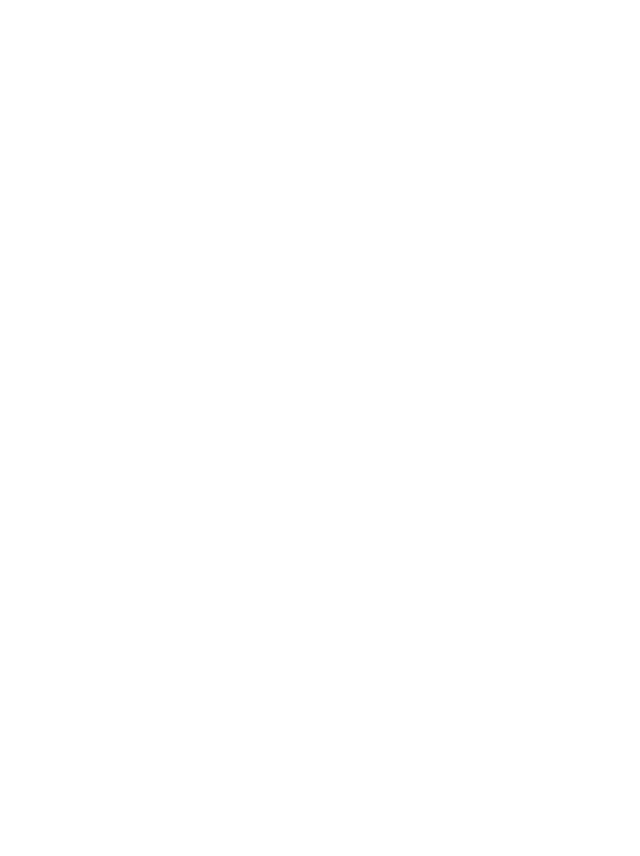
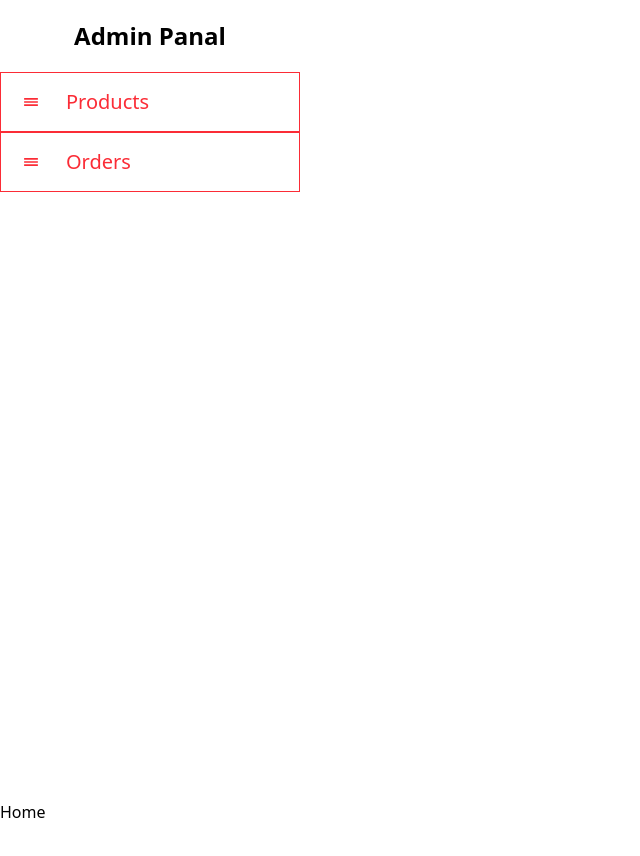
Before and after one commit to nimesh-com/fullstack-frontend, a React (Vite) app: page /admin in a window 1280 px wide. Before the commit this address had no page. Shown: the top 856 px of the page, without its empty margins (0-640 px from the left). Before the commit the page ends 800 px from the top, so only its background shows below. Built offline with nearby package versions, Linux system fonts and the light colour scheme.

Commit message:
Day - 11

```diff
--- a/package.json
+++ b/package.json
@@ -13,6 +13,7 @@
     "@tailwindcss/vite": "^4.1.11",
     "react": "^19.1.0",
     "react-dom": "^19.1.0",
+    "react-icons": "^5.5.0",
     "react-router-dom": "^7.7.0",
     "tailwindcss": "^4.1.11"
   },
--- a/src/App.jsx
+++ b/src/App.jsx
@@ -4,6 +4,7 @@
 import Home from "./Pages/home";
 import Login from "./Pages/login";
 import Test from "./Pages/test";
+import AdminPage from "./Pages/adminPage";
 
 function App() {
   return (
@@ -13,6 +14,7 @@
           <Route path="/" element={<Home/>} />
           <Route path="/login" element={<Login/>}/>
           <Route path = "/test" element={<Test/>}/>
+          <Route path="/admin/*" element={<AdminPage/>} />
         </Routes>
       </div>
     </BrowserRouter>
--- /dev/null
+++ b/src/Pages/adminPage.jsx
@@ -0,0 +1,33 @@
+import { Link, Route, Routes } from "react-router-dom";
+import { IoReorderThreeSharp } from "react-icons/io5";
+
+export default function AdminPage() {
+  return (
+    <div className=" w-full h-screen  justify-center">
+      <div className="w-[300px] h-full flex flex-col items-center">
+        <span className=" font-bold text-2xl my-5">Admin Panal</span>
+        <Link
+          className="flex flex-row h-[60px] w-full border items-center text-xl p-[20px] text-red-500 gap-[25px]"
+          to="/admin/products"
+        >
+          <IoReorderThreeSharp />
+          Products
+        </Link>
+        <Link
+          className="flex flex-row h-[60px] w-full border items-center text-xl p-[20px]  text-red-500 gap-[25px]"
+          to="/admin/orders"
+        >
+          <IoReorderThreeSharp />
+          Orders
+        </Link>
+      </div>
+      <div className="w-[calc(100%-100px)] h-full">
+        <Routes>
+          <Route path="/" element={<h1>Home</h1>} />
+          <Route path="/products" element={<h1>Products</h1>} />
+          <Route path="/orders" element={<h1>Orders</h1>} />
+        </Routes>
+      </div>
+    </div>
+  );
+}
--- a/src/Pages/login.jsx
+++ b/src/Pages/login.jsx
@@ -1,7 +1,32 @@
-export default function Login(){
-    return(
-        <div>
-            <h1>login</h1>
+export default function Login() {
+  return (
+    <div className="w-full h-screen bg-[url(./loginbg.jpg)] bg-cover bg-center flex justify-center items-center ">
+      <div className="w-[500px] h-[500px] backdrop-blur-sm rounded-2xl relative gap-[20px] text-white flex flex-col items-center justify-center">
+        <h1 className="absolute top-[20px] text-2xl text-bold  text-center my-5">
+          Login
+        </h1>
+        <div className="w-[350px] flex flex-col">
+          <span>
+            <label className="text-white text-2xl">Email</label>
+          </span>
+          <input
+            type="text"
+            className="w-[350px] h-[50px]  rounded-2xl border border-white text-white"
+          />
         </div>
-    )
+        <div className="w-[350px] flex flex-col">
+          <span>
+            <label className="text-white  text-2xl">Password</label>
+          </span>
+          <input
+            type="Password"
+            className="w-[350px] h-[50px]  rounded-2xl border border-white text-white"
+          />
+        </div>
+        <button className="w-[350px] h-[50px]   rounded-2xl bg-blue-500 text-white text-2xl">
+          Login
+        </button>
+      </div>
+    </div>
+  );
 }
```
Also changed, not shown: public/loginbg.jpg (added), 1 other file (tests, documents, lock files or other folders).
